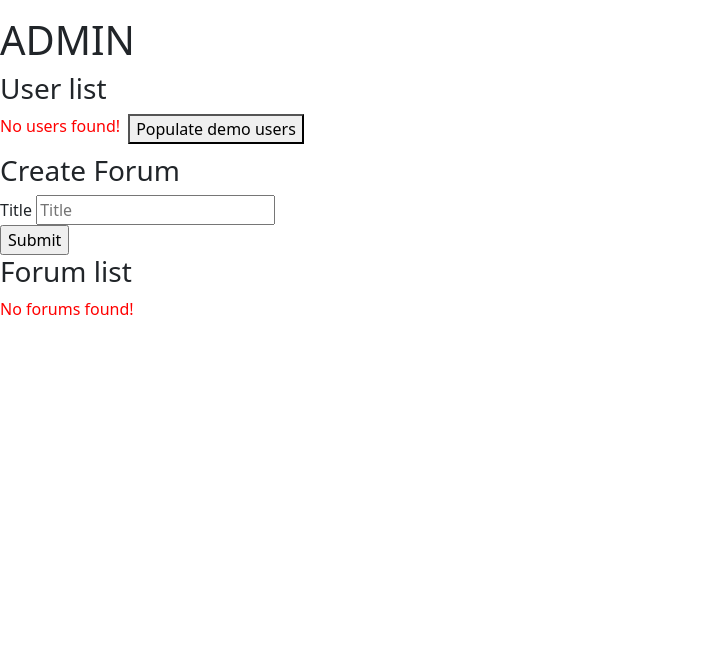
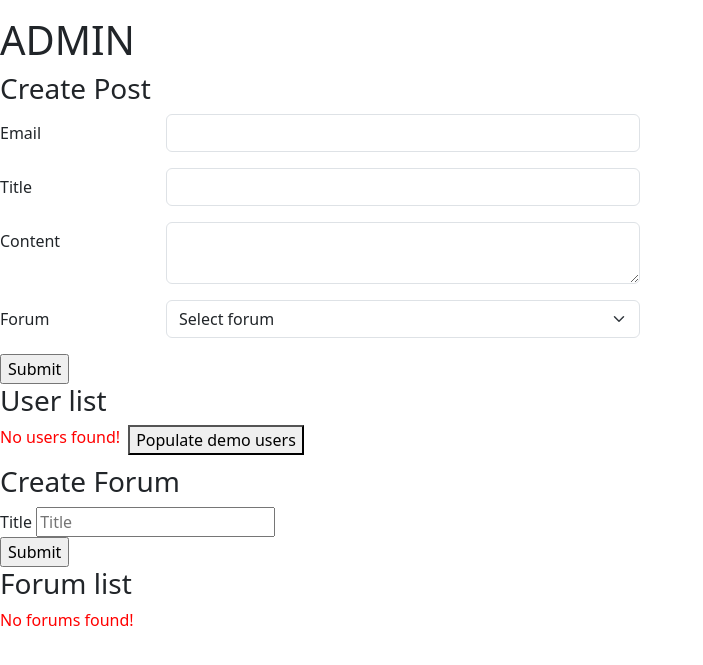
Before and after one commit to VadimEp622/php-sql-jquery-ssr-exercise, a PHP site: page /admin.php in a window 1280 px wide. Shown: the part 24-689 px from the top of the page, without its empty margins (0-703 px from the left). Run offline with PHP 8.4, Linux system fonts and the light colour scheme; data that the repository does not hold is empty.

Commit message:
made a template for post-create-form

```diff
--- a/admin.php
+++ b/admin.php
@@ -25,6 +25,7 @@ display_flash_message(FLASH_OPERATION_USER_DELETE);
 <body>
     <?php include_once __DIR__ . '/components/navbar.php' ?>
     <h1>ADMIN</h1>
+    <?php include_once __DIR__ . '/components/post-create-form.php' ?>
     <?php include_once __DIR__ . '/components/user-list.php' ?>
     <?php include_once __DIR__ . '/components/forum-create-form.php' ?>
     <?php include_once __DIR__ . '/components/forum-list.php' ?>
--- /dev/null
+++ b/components/post-create-form.php
@@ -0,0 +1,110 @@
+<?php
+require_once __DIR__ . '/../config/db-conn.php';
+require_once __DIR__ . '/../services/php/flash.services.php';
+require_once __DIR__ . '/../services/php/utils.services.php';
+
+$res = array('error' => false, 'message' => 'Template error message');
+
+$validation = array(
+    'title' => array('error' => false, 'message' => ''),
+    'content' => array('error' => false, 'message' => ''),
+    'forum' => array('error' => false, 'message' => ''),
+    'email' => array('error' => false, 'message' => '')
+);
+
+// TODO:
+// 1) mysql query all forums into selector
+// 2) handle forums query errors
+
+if ($_SERVER["REQUEST_METHOD"] == "POST") {
+    $email = filter_input(INPUT_POST, 'email', FILTER_SANITIZE_SPECIAL_CHARS);
+    $title = filter_input(INPUT_POST, 'title', FILTER_SANITIZE_SPECIAL_CHARS);
+    $content = filter_input(INPUT_POST, 'content', FILTER_SANITIZE_SPECIAL_CHARS);
+    $forum = filter_input(INPUT_POST, 'forum', FILTER_SANITIZE_SPECIAL_CHARS);
+
+    echo 'email:' . $email . '<br>';
+    echo 'title:' . $title . '<br>';
+    echo 'content:' . $content . '<br>';
+    echo 'forum:' . $forum . '<br>';
+
+    if (empty($email) || empty($title) || empty($content) || empty($forum)) {
+        if (empty($email)) {
+            $validation['email']['error'] = true;
+            $validation['email']['message'] = "Email is required";
+        }
+        if (empty($title)) {
+            $validation['title']['error'] = true;
+            $validation['title']['message'] = "Title is required";
+        }
+        if (empty($content)) {
+            $validation['content']['error'] = true;
+            $validation['content']['message'] = "Content is required";
+        }
+        // if (empty($forum)) {
+        //     $validation['forum']['error'] = true;
+        //     $validation['forum']['message'] = "Forum is required";
+        // }
+
+    } else {
+    }
+}
+
+
+?>
+
+
+
+<section>
+    <h3>Create Post</h3>
+    <form method="post" class="w-50">
+
+        <div class="row mb-3">
+            <label for="email" class="col-sm-3 col-form-label">Email</label>
+            <div class="col-sm-9">
+                <input type="email" name="email" class="form-control">
+            </div>
+            <?php if ($validation['email']['error']) : ?>
+                <div class="text-danger"><?= $validation['email']['message'] ?></div>
+            <?php endif ?>
+        </div>
+
+        <div class="row mb-3">
+            <label for="title" class="col-sm-3 col-form-label">Title</label>
+            <div class="col-sm-9">
+                <input type="text" name="title" class="form-control">
+            </div>
+            <?php if ($validation['title']['error']) : ?>
+                <div class="text-danger"><?= $validation['title']['message'] ?></div>
+            <?php endif ?>
+        </div>
+
+        <div class="row mb-3">
+            <label for="content" class="col-sm-3 col-form-label">Content</label>
+            <div class="col-sm-9">
+                <textarea name="content" class="form-control" aria-label="post content"></textarea>
+            </div>
+            <?php if ($validation['content']['error']) : ?>
+                <div class="text-danger"><?= $validation['content']['message'] ?></div>
+            <?php endif ?>
+        </div>
+
+        <div class="row mb-3">
+            <label for="forum" class="col-sm-3 col-form-label">Forum</label>
+            <div class="col-sm-9">
+                <select name="forum" class="form-select" aria-label="forum select">
+                    <option value="null" selected>Select forum</option>
+                    <option value="1">One</option>
+                    <option value="2">Two</option>
+                    <option value="3">Three</option>
+                </select>
+            </div>
+            <?php if ($validation['forum']['error']) : ?>
+                <div class="text-danger"><?= $validation['forum']['message'] ?></div>
+            <?php endif ?>
+        </div>
+
+        <div>
+            <input type="submit" value="Submit">
+        </div>
+    </form>
+</section>
```
